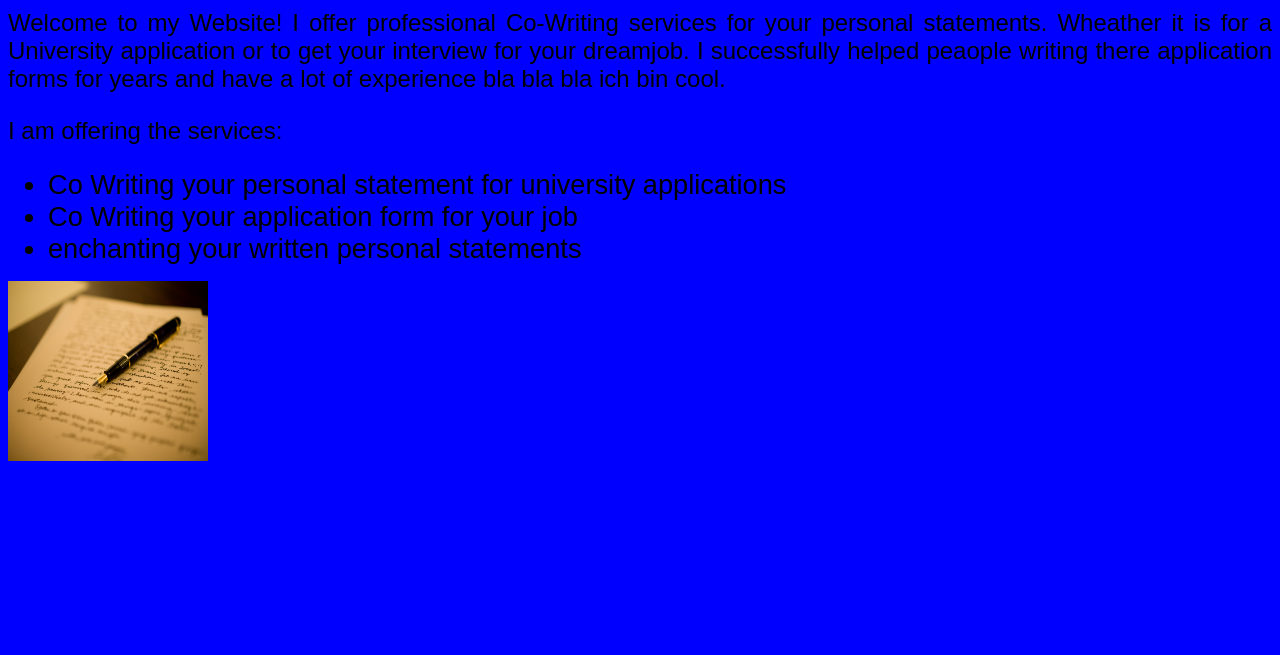
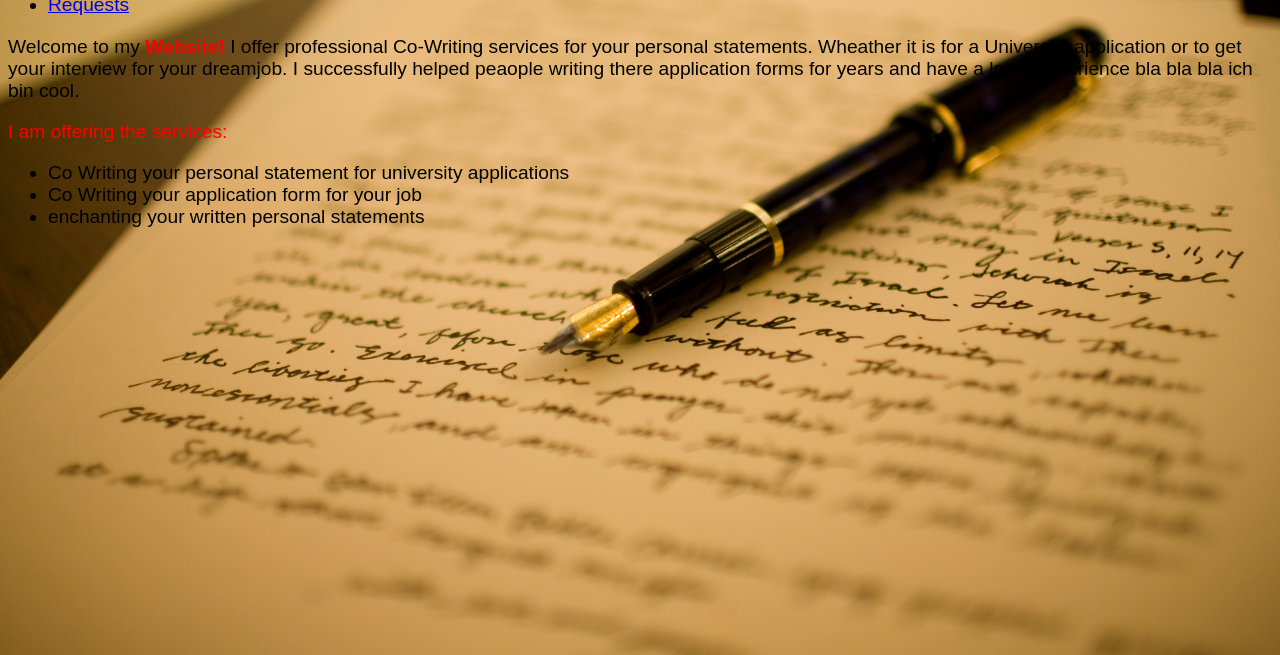
Before and after one commit to bananarama1/bananarama1.github.io, a plain HTML site: page index.html in a window 1280 px wide. Shown: the part 145-800 px from the top of the page. Drawn offline with Linux system fonts and the light colour scheme.

Commit message:
added a background image. added a new css stylesheet.

```diff
--- a/formate.css
+++ b/formate.css
@@ -1,5 +1,13 @@
-body{background-color: blue;font-family: arial}
+body{
+  background-color: silver;
+  background-image: url(img/letter.jpg);
+  background-size:cover;
+  background-repeat: no-repeat;
+}
 
-p{font-size: 1.5em;text-align: justify;}
-h1{font-size: 2em; background-color: blue; text-align: center; }
-li{font-size: 1.7em}
+body{
+  font-size: 1.2em;
+  font-family: sans-serif;
+}
+
+.farbe1{color: red;}
--- a/index.html
+++ b/index.html
@@ -1,3 +1,4 @@
+<!doctype html>
 <html>
   <head>
     <meta charset="utf-8">
@@ -11,15 +12,17 @@
       <ul>
         <li><a tabindex = "0" aria-current = "page">Homepage</a></li>
         <li><a href="html/pricelist.html">Our prices</a></li>
+        <li><a href="html/request.html">Requests</a></li>
+
       </ul>
     </nav>
 
     <p> <! - dddddddd comment>
-      Welcome to my Website! I offer professional Co-Writing services for your personal statements. Wheather
+      Welcome to my <strong class="farbe1">Website!</strong> I offer professional Co-Writing services for your personal statements. Wheather
       it is for a University application or to get your interview for your dreamjob. I successfully helped peaople
       writing there application forms for years and have a lot of experience bla bla bla ich bin cool.
     </p>
-    <p>
+    <p class="farbe1">
       I am offering the services:
     </p>
     <ul>
@@ -28,8 +31,6 @@
       <li>enchanting your written personal statements</li>
     </ul>
 
-    <img src="img/letter.jpg" alt="letter" width="200" height="180">
-
   </body>
 
 </html>
```
Also changed, not shown: html/pricelist.html (+1 -0 lines), html/request.html (added, +18 -0 lines).
